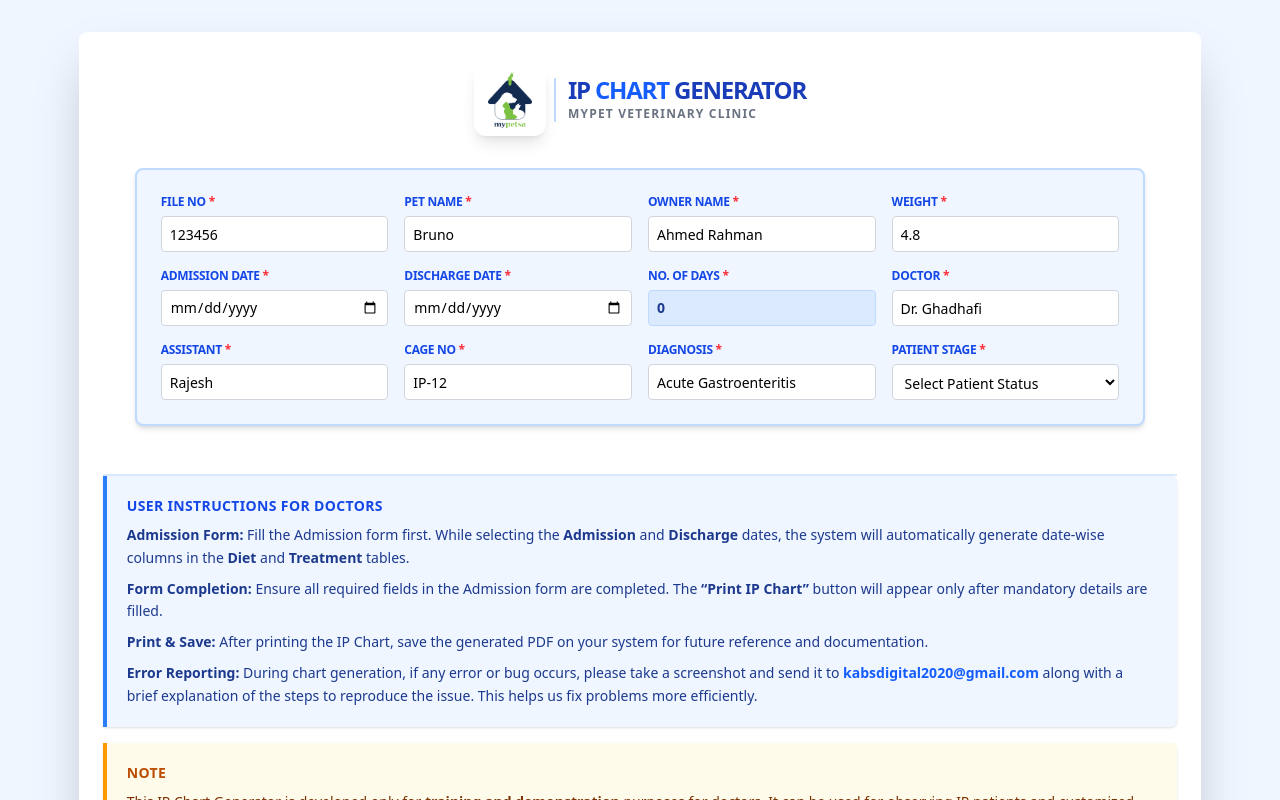
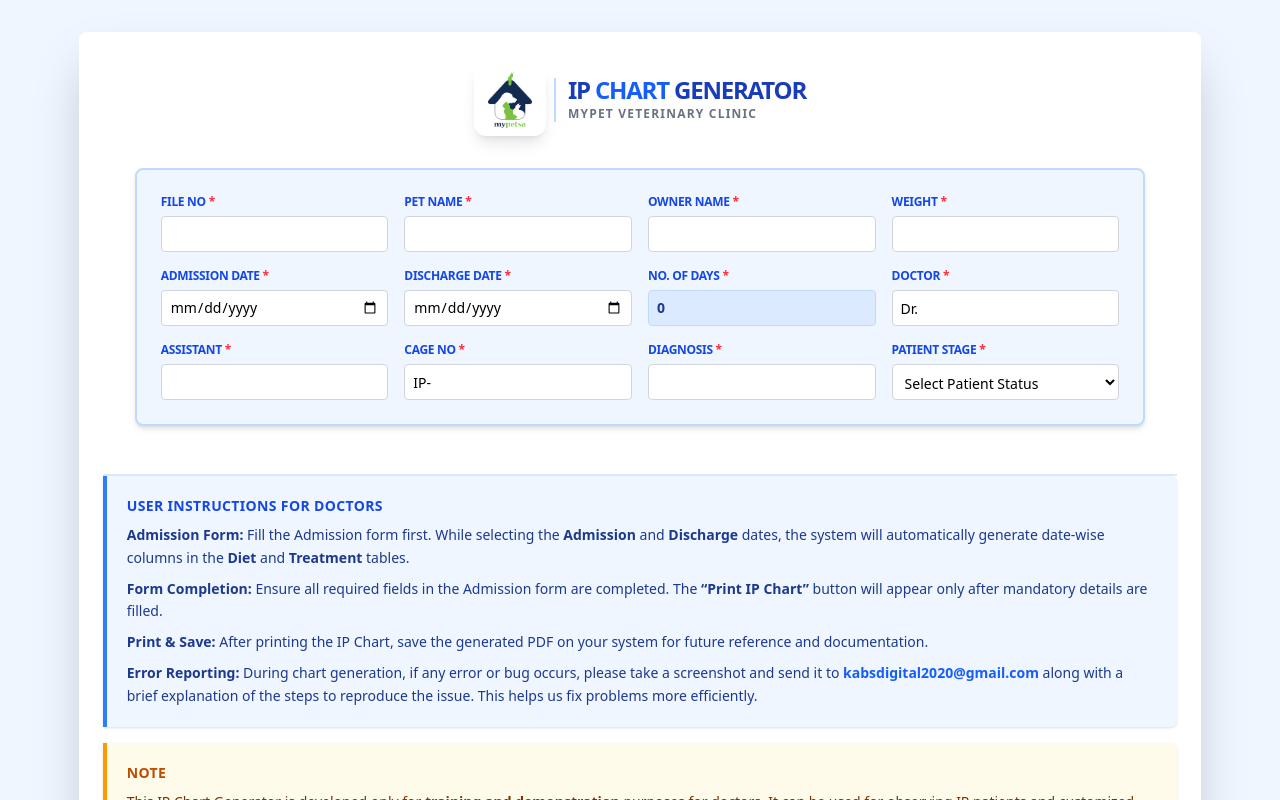
Before and after one commit to SabiqHashil/InPatient-Chart, a React (Vite) app: page / in a window 1280 px wide. Shown: the top 800 px of the page. Built offline with nearby package versions, Linux system fonts and the light colour scheme.

Commit message:
Default values removed

```diff
--- a/src/Pages/InPatientChart.jsx
+++ b/src/Pages/InPatientChart.jsx
@@ -18,16 +18,16 @@ import PDFFooter from "../components/PDFFooter";
 function InPatientChart() {
   // --- 1. Header State ---
   const [header, setHeader] = useState({
-    fileNo: "123456",
-    petName: "Bruno",
-    ownerName: "Ahmed Rahman",
-    doctor: "Dr. Ghadhafi",
-    assistantName: "Rajesh",
-    cageNo: "IP-12",
-    diagnosis: "Acute Gastroenteritis",
+    fileNo: "",
+    petName: "",
+    ownerName: "",
+    doctor: "Dr. ",
+    assistantName: "",
+    cageNo: "IP-",
+    diagnosis: "",
     admissionDate: "",
     dischargeDate: "",
-    weight: "4.8",
+    weight: "",
     patientStage: "",
   });
   const dateCols = React.useMemo(() => {
```
